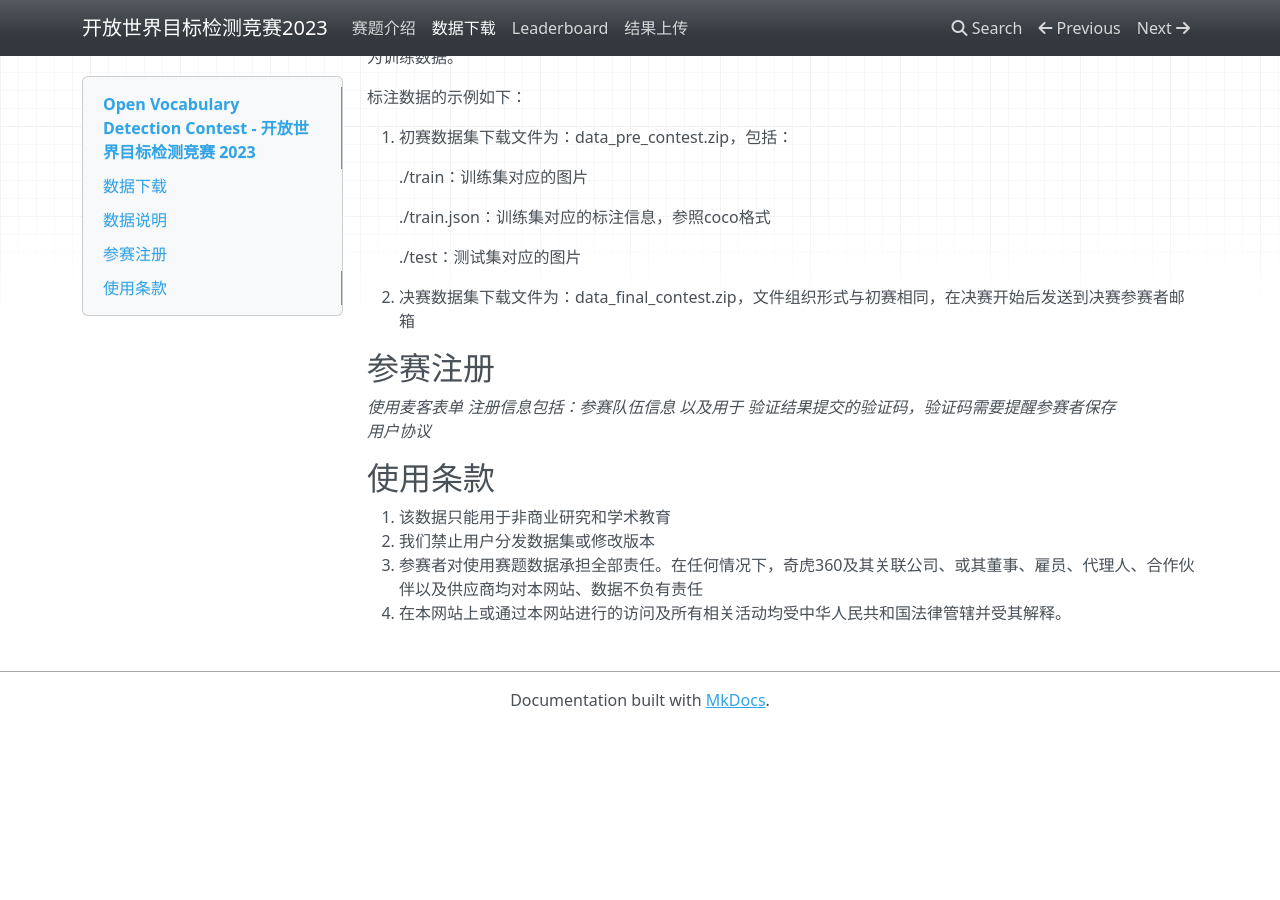
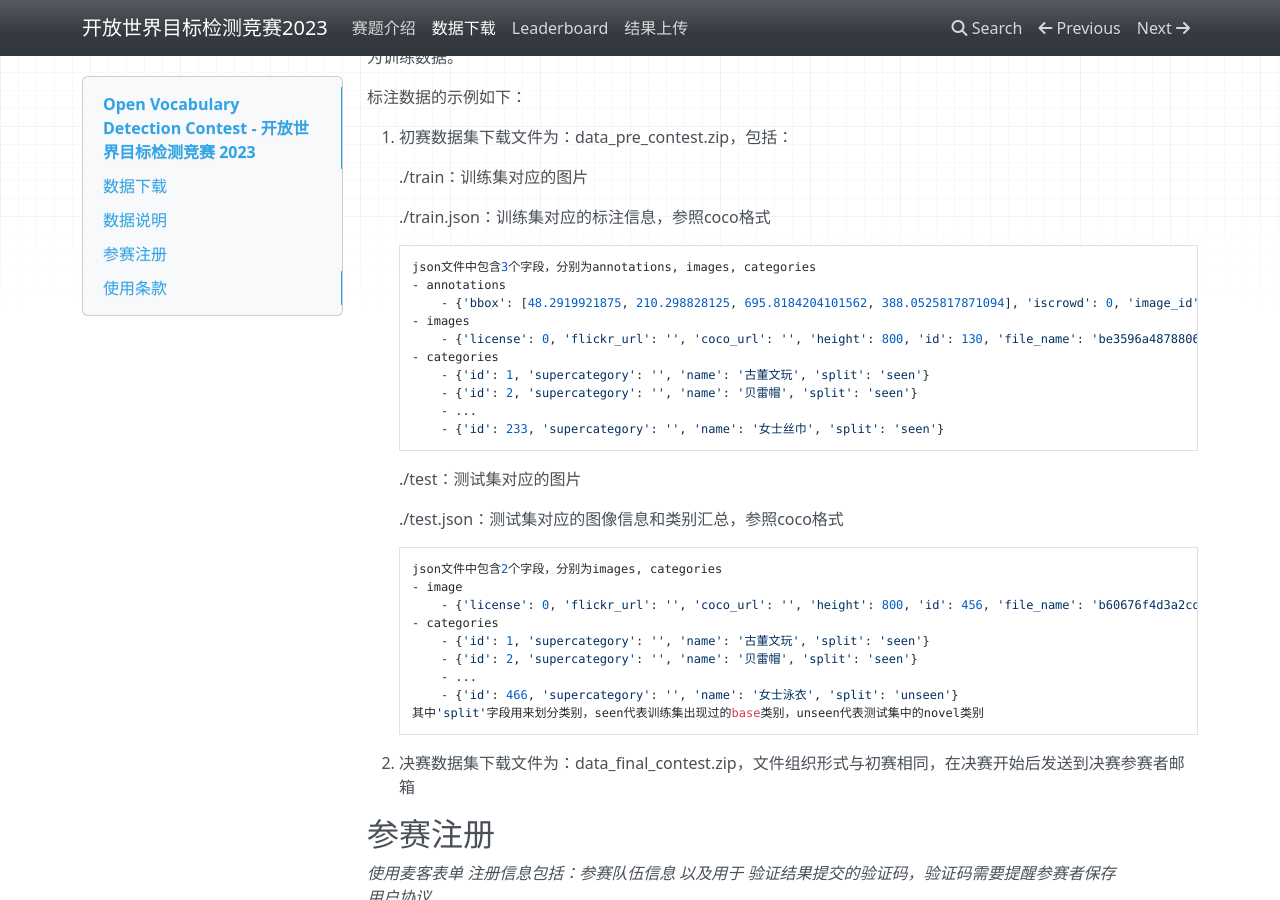
Before and after one commit to 360CVGroup/OVD_Contest, an MkDocs documentation site: the page built from docs/data.md, in a window 1280 px wide and 900 px high, scrolled down 354 px. Built offline with MkDocs 1.6.1, drawn with Linux system fonts in a browser that asks for light colours; nearby versions of some CDN libraries; before the commit the page ends 1082 px from its top, so only the background shows below that.

Commit message:
data category

```diff
--- a/docs/data.md
+++ b/docs/data.md
@@ -18,7 +18,31 @@ hosted by 360 AI Institute
 
     ./train.json：训练集对应的标注信息，参照coco格式
 
+        json文件中包含3个字段，分别为annotations, images, categories
+        - annotations
+            - {'bbox': [48.2919921875, 210.298828125, 695.8184204101562, 388.0525817871094], 'iscrowd': 0, 'image_id': 93, 'attributes': {'occluded': False}, 'category_id': 2, 'id': 121, 'segmentation': [[48.2919921875, 210.298828125, 744.1104125976562, 210.298828125, 744.1104125976562, 598.3514099121094, 48.2919921875, 598.3514099121094]], 'area': 270014.1344951894}
+        - images
+            - {'license': 0, 'flickr_url': '', 'coco_url': '', 'height': 800, 'id': 130, 'file_name': 'be3596a487880671.jpg', 'width': 800, 'date_captured': 0}
+        - categories
+            - {'id': 1, 'supercategory': '', 'name': '古董文玩', 'split': 'seen'}
+            - {'id': 2, 'supercategory': '', 'name': '贝雷帽', 'split': 'seen'}
+            - ...
+            - {'id': 233, 'supercategory': '', 'name': '女士丝巾', 'split': 'seen'}
+
     ./test：测试集对应的图片
+
+    ./test.json：测试集对应的图像信息和类别汇总，参照coco格式
+
+        json文件中包含2个字段，分别为images, categories
+        - image
+            - {'license': 0, 'flickr_url': '', 'coco_url': '', 'height': 800, 'id': 456, 'file_name': 'b60676f4d3a2cd86.jpg', 'width': 800, 'date_captured': 0}
+        - categories
+            - {'id': 1, 'supercategory': '', 'name': '古董文玩', 'split': 'seen'}
+            - {'id': 2, 'supercategory': '', 'name': '贝雷帽', 'split': 'seen'}
+            - ...
+            - {'id': 466, 'supercategory': '', 'name': '女士泳衣', 'split': 'unseen'}
+        其中'split'字段用来划分类别，seen代表训练集出现过的base类别，unseen代表测试集中的novel类别
+
 
 2. 决赛数据集下载文件为：data_final_contest.zip，文件组织形式与初赛相同，在决赛开始后发送到决赛参赛者邮箱
 
```
